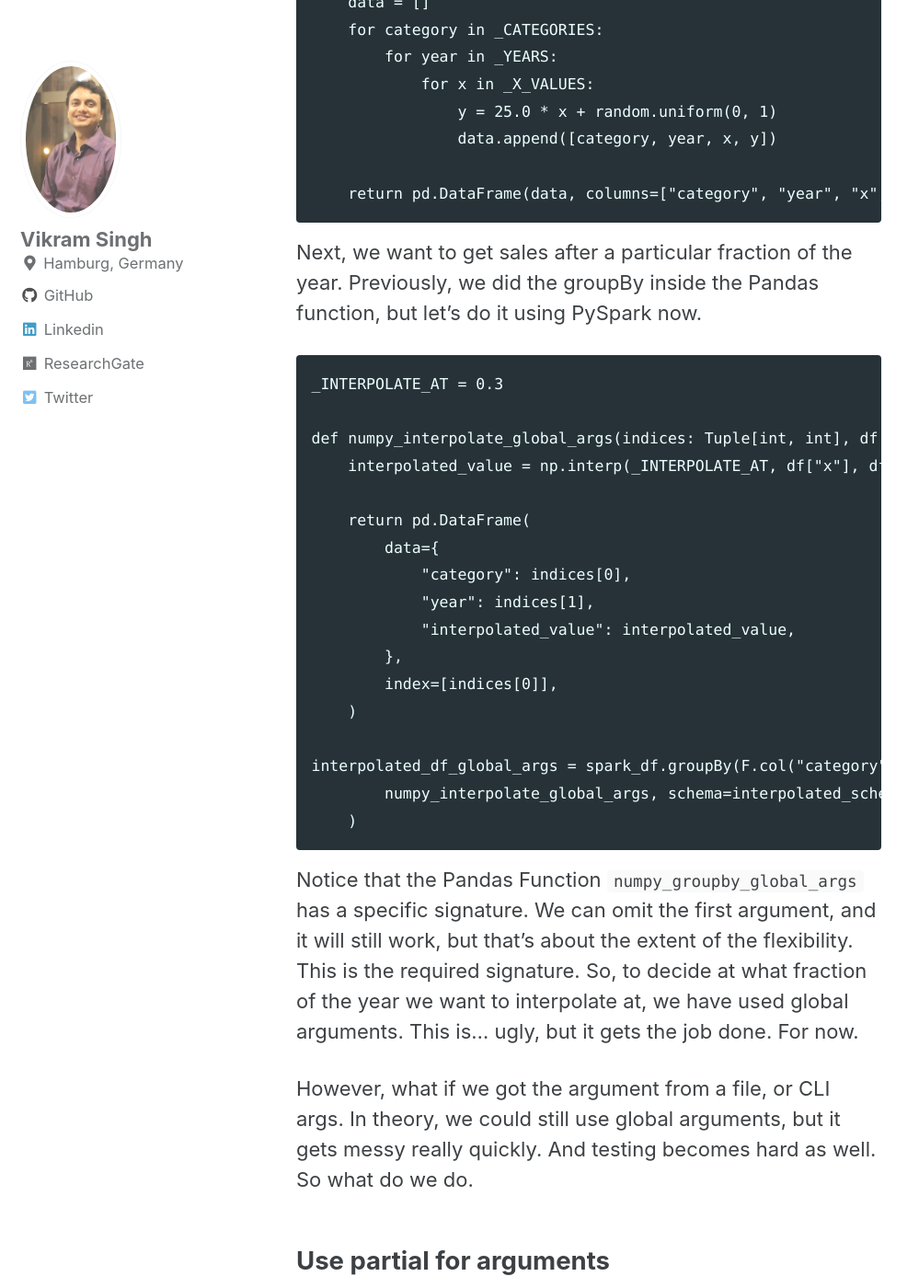
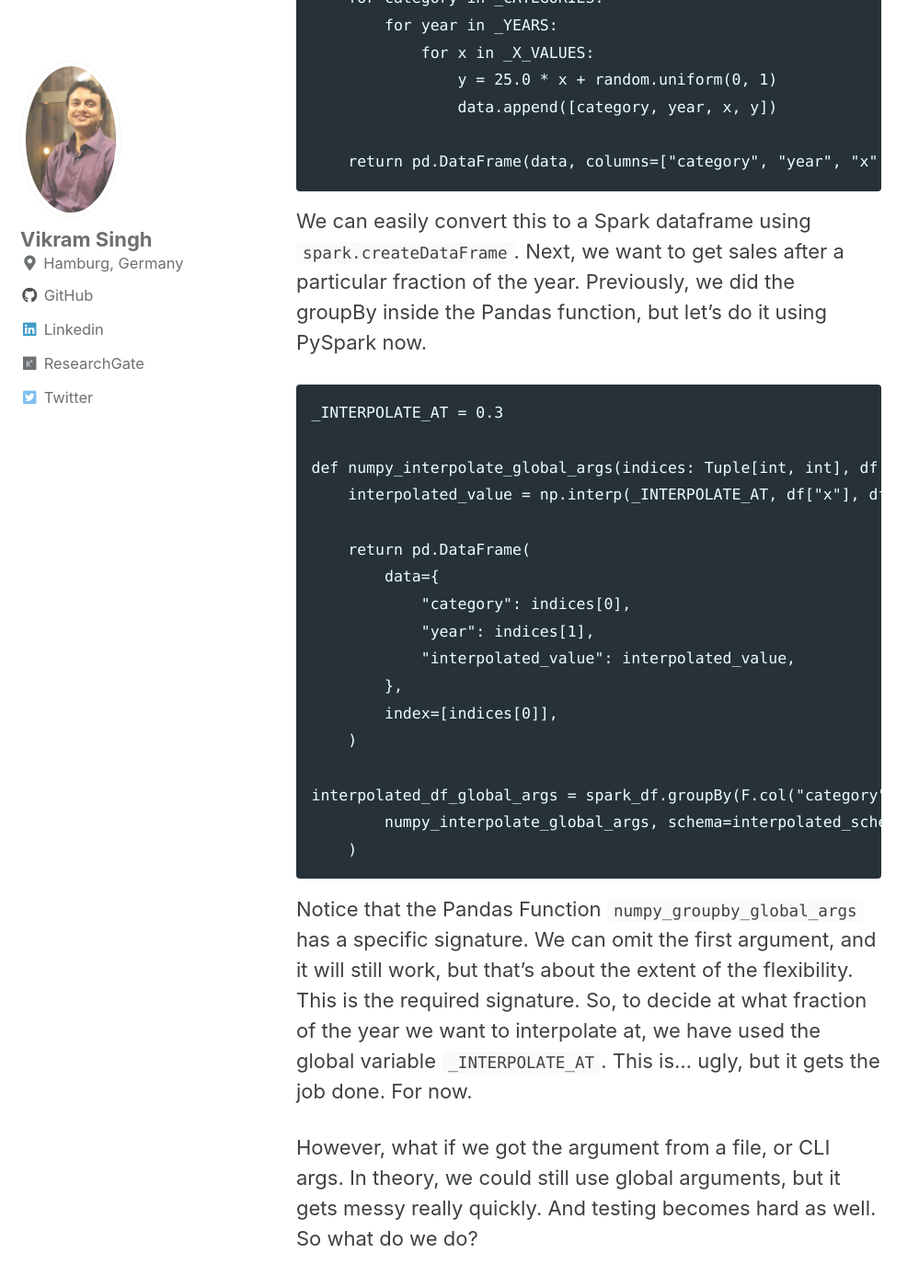
Before and after one commit to vikramsg/vikramsg.github.io, a Jekyll site: the page built from _posts/2023-06-01-blog_spark_args.md, in a window 1280 px wide and 1400 px high, scrolled down 1016 px. Shown: the whole window at 92% size, without its empty margins (0-999 px from the left). Built offline with Jekyll 4.4.1, drawn with Linux system fonts in a browser that asks for light colours; cached includes are drawn as plain includes; some of the changed text lies outside the part shown.

Commit message:
Update post

````diff
--- a/_posts/2023-06-01-blog_spark_args.md
+++ b/_posts/2023-06-01-blog_spark_args.md
@@ -1,6 +1,6 @@
 ---
 layout: single
-title:  "Sometimes Numba can be slower than even Pandas... or why you should always benchmark"
+title:  "Using arguments in a Pandas UDF for PySpark"
 date:   2023-06-01
 ---
 
@@ -35,6 +35,7 @@ def create_dataframe() -> pd.DataFrame:
     return pd.DataFrame(data, columns=["category", "year", "x", "y"])
 ```
 
+We can easily convert this to a Spark dataframe using `spark.createDataFrame`.
 Next, we want to get sales after a particular fraction of the year.
 Previously, we did the groupBy inside the Pandas function, but let's do it using PySpark now.
 
@@ -61,10 +62,10 @@ interpolated_df_global_args = spark_df.groupBy(F.col("category"), F.col("year"))
 Notice that the Pandas Function `numpy_groupby_global_args` has a specific signature.
 We can omit the first argument, and it will still work, but that's about the extent of the flexibility.
 This is the required signature. So, to decide at what fraction of the year we want to interpolate at,
-we have used global arguments. This is... ugly, but it gets the job done. For now.
+we have used the global variable `_INTERPOLATE_AT`. This is... ugly, but it gets the job done. For now.
 
 However, what if we got the argument from a file, or CLI args. In theory, we could still use global arguments,
-but it gets messy really quickly. And testing becomes hard as well. So what do we do.
+but it gets messy really quickly. And testing becomes hard as well. So what do we do?
 
 ## Use partial for arguments
 
@@ -101,4 +102,4 @@ If you have a better pattern, I would be interested to know.
 ## Code
 
 The code is available
-[here](https://github.com/vikramsg/blog_code/tree/main/numpy_groupby/groupby_profile.py).
+[here](https://github.com/vikramsg/blog_code/blob/main/spark_arguments/spark_args.py).
````
